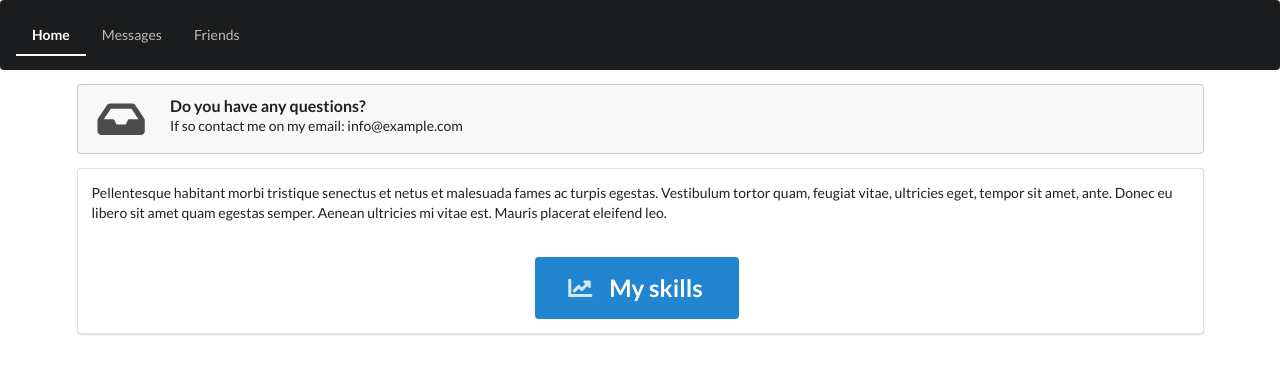
After one commit to faisalzone/skills, a Django app: page / in a window 1280 px wide. The commit adds this page. Shown: the top 374 px of the page. Run offline with Django 3.2, Linux system fonts and the light colour scheme; some libraries are stand-ins or nearby versions.

Commit message:
semantic ui elements added in home page

```diff
--- a/profiles/templates/_base.html
+++ b/profiles/templates/_base.html
@@ -17,7 +17,11 @@
     <body>
     {% block scripts %}
     {% endblock %}
-    {% block content %}
-    {% endblock %}
+
+    {% include '_navbar.html' %}
+    <div class="container ui">
+        {% block content %}
+        {% endblock %}
+    </div>
     </body>
 </html>
--- /dev/null
+++ b/profiles/templates/_navbar.html
@@ -0,0 +1,13 @@
+<div class="ui inverted segment">
+  <div class="ui inverted secondary pointing menu">
+    <a class="active item">
+      Home
+    </a>
+    <a class="item">
+      Messages
+    </a>
+    <a class="item">
+      Friends
+    </a>
+  </div>
+</div>
--- /dev/null
+++ b/skills/templates/skills/home.html
@@ -0,0 +1,27 @@
+{% extends '_base.html' %}
+
+{% block title %}
+    home
+{% endblock %}
+
+{% block content %}
+    <div class="ui icon message">
+    <i class="inbox icon"></i>
+        <div class="content">
+            <div class="header">
+              Do you have any questions?
+            </div>
+            If so contact me on my email: info@example.com</p>
+        </div>
+    </div>
+
+    <div class="ui segment">
+        <p>Pellentesque habitant morbi tristique senectus et netus et malesuada fames ac turpis egestas. Vestibulum tortor quam, feugiat vitae, ultricies eget, tempor sit amet, ante. Donec eu libero sit amet quam egestas semper. Aenean ultricies mi vitae est. Mauris placerat eleifend leo.</p>
+    <br>
+    <div class="sixteen wide column" style="text-align: center">
+        <button class="massive primary ui button">
+            <i class="chart line icon"></i> My skills
+        </button>
+    </div>
+    </div>
+{% endblock %}
--- /dev/null
+++ b/skills/urls.py
@@ -0,0 +1,10 @@
+from django.urls import path
+from .views import home_view
+
+
+app_name = 'skills'
+
+
+urlpatterns = [
+    path('', home_view, name='home'),
+]
--- a/skills/views.py
+++ b/skills/views.py
@@ -1,3 +1,7 @@
 from django.shortcuts import render
 
 # Create your views here.
+
+
+def home_view(request):
+    return render(request, 'skills/home.html', {})
--- a/skills_proj/urls.py
+++ b/skills_proj/urls.py
@@ -14,12 +14,13 @@ Including another URLconf
     2. Add a URL to urlpatterns:  path('blog/', include('blog.urls'))
 """
 from django.contrib import admin
-from django.urls import path
+from django.urls import path, include
 from django.conf.urls.static import static
 from django.conf import settings
 
 urlpatterns = [
     path('admin/', admin.site.urls),
+    path('', include('skills.urls', namespace='skills')),
 ]
 
 if settings.DEBUG:
```
